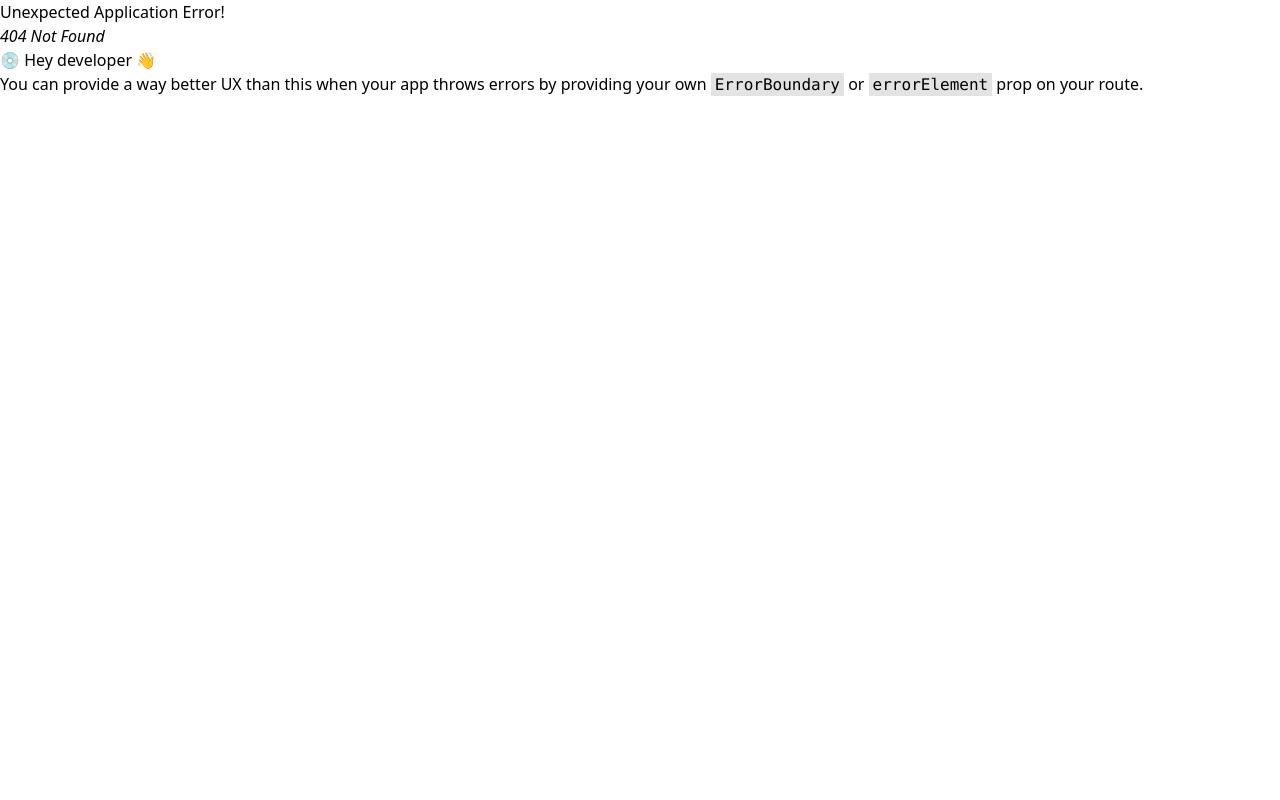
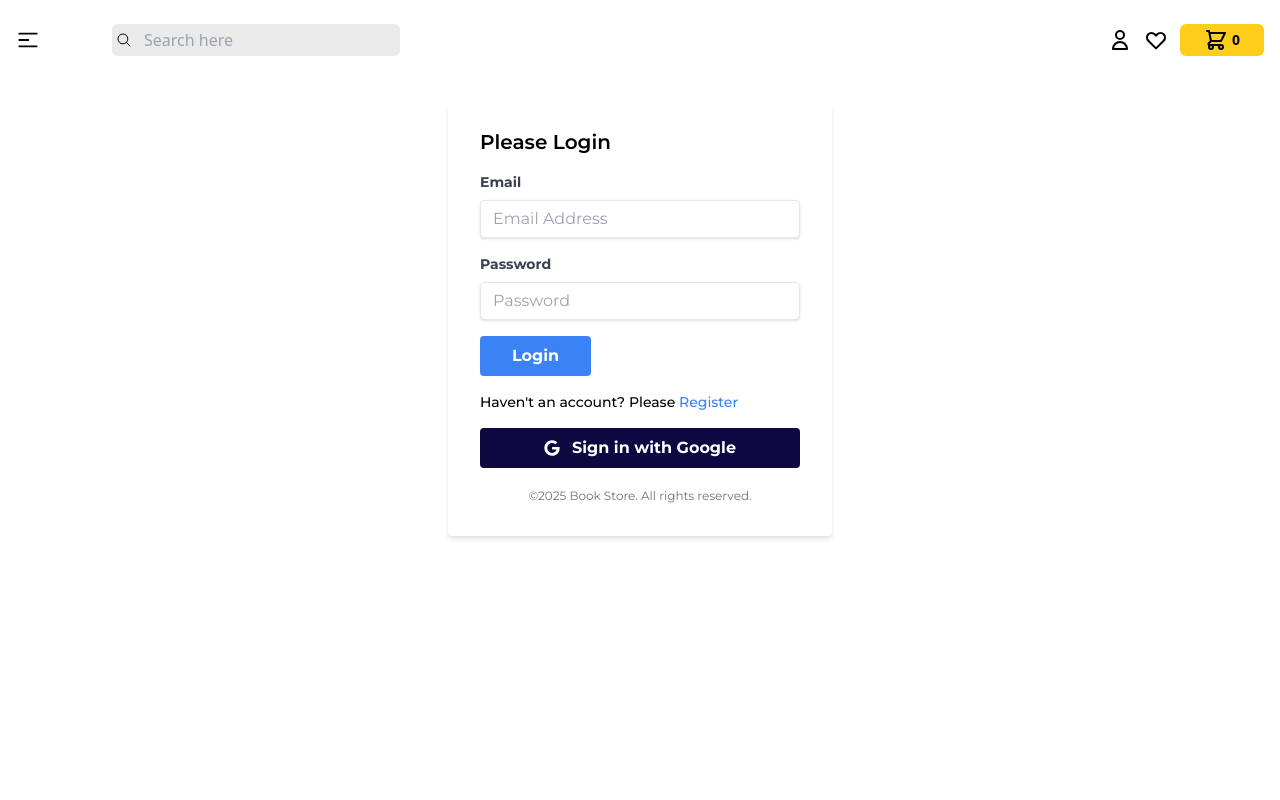
Before and after one commit to mandarliev/bookstore, a React (Vite) app in the folder frontend/: page /login in a window 1280 px wide. Before the commit this address had no page. Shown: the top 800 px of the page. Built offline with nearby package versions, Linux system fonts and the light colour scheme.

Commit message:
Login & Register page

```diff
--- a/frontend/package.json
+++ b/frontend/package.json
@@ -13,6 +13,7 @@
     "react": "^18.3.1",
     "react-click-away-listener": "^2.3.0",
     "react-dom": "^18.3.1",
+    "react-hook-form": "^7.54.2",
     "react-icons": "^5.4.0",
     "react-router-dom": "^7.0.2",
     "swiper": "^11.1.15"
--- /dev/null
+++ b/frontend/src/components/Login.jsx
@@ -0,0 +1,91 @@
+import React, { useState } from "react";
+import { Link } from "react-router-dom";
+import { FaGoogle } from "react-icons/fa";
+import { useForm } from "react-hook-form";
+
+const Login = () => {
+  const [message, setMessage] = useState("");
+  const {
+    register,
+    handleSubmit,
+    watch,
+    formState: { errors },
+  } = useForm();
+
+  const onSubmit = (data) => console.log(data);
+
+  const handleGoogleSignIn = () => {
+    // TODO: Implement Google Sign-In
+  };
+
+  return (
+    <div className="h-[calc(100vh - 120px)] flex justify-center items-center">
+      <div className="w-full max-w-sm mx-auto bg-white shadow-md rounded px-8 pt-6 pb-8 mb-4">
+        <h2 className="text-xl font-semibold mb-4">Please Login</h2>
+        <form onSubmit={handleSubmit(onSubmit)}>
+          <div className="mb-4">
+            <label
+              htmlFor="email"
+              className="block text-gray-700 text-sm font-bold mb-2"
+            >
+              Email
+            </label>
+            <input
+              {...register("email", { required: true })}
+              type="email"
+              name="email"
+              id="email"
+              placeholder="Email Address"
+              className="shadow appearance-none border rounded w-full py-2 px-3 leading-tight focus:outline-none focus:shadow-outline"
+            />
+          </div>
+          <div className="mb-4">
+            <label
+              htmlFor="password"
+              className="block text-gray-700 text-sm font-bold mb-2"
+            >
+              Password
+            </label>
+            <input
+              {...register("password", { required: true })}
+              type="password"
+              name="password"
+              id="password"
+              placeholder="Password"
+              className="shadow appearance-none border rounded w-full py-2 px-3 leading-tight focus:outline-none focus:shadow-outline"
+            />
+          </div>
+          {message && (
+            <p className="text-red-500 text-xs italic mb-3">{message}</p>
+          )}
+          <div>
+            <button className="bg-blue-500 hover:bg-blue-700 text-white font-bold py-2 px-8 rounded focus:outline-none">
+              Login
+            </button>
+          </div>
+        </form>
+        <p className="align-baseline font-medium mt-4 text-sm">
+          Haven't an account? Please{" "}
+          <Link to="/register" className="text-blue-500 hover:text-blue-700 ">
+            Register
+          </Link>
+        </p>
+        {/* Google Sign-In */}
+        <div className="mt-4">
+          <button
+            onClick={handleGoogleSignIn}
+            className="w-full flex flex-wrap gap-1 items-center justify-center bg-secodary hover:bg-blue-700 text-white font-bold py-2 px-4 rounded focus:outline-none"
+          >
+            <FaGoogle className="mr-2 " />
+            Sign in with Google
+          </button>
+        </div>
+        <p className="mt-5 text-center text-gray-500 text-xs">
+          ©2025 Book Store. All rights reserved.
+        </p>
+      </div>
+    </div>
+  );
+};
+
+export default Login;
--- /dev/null
+++ b/frontend/src/components/Register.jsx
@@ -0,0 +1,90 @@
+import React, { useState } from "react";
+import { Link } from "react-router-dom";
+import { FaGoogle } from "react-icons/fa";
+import { useForm } from "react-hook-form";
+
+const Register = () => {
+  const [message, setMessage] = useState("");
+  const {
+    register,
+    handleSubmit,
+    watch,
+    formState: { errors },
+  } = useForm();
+
+  const onSubmit = (data) => console.log(data);
+
+  const handleGoogleSignIn = () => {
+    // TODO: Implement Google Sign-In
+  };
+  return (
+    <div className="h-[calc(100vh - 120px)] flex justify-center items-center">
+      <div className="w-full max-w-sm mx-auto bg-white shadow-md rounded px-8 pt-6 pb-8 mb-4">
+        <h2 className="text-xl font-semibold mb-4">Register</h2>
+        <form onSubmit={handleSubmit(onSubmit)}>
+          <div className="mb-4">
+            <label
+              htmlFor="email"
+              className="block text-gray-700 text-sm font-bold mb-2"
+            >
+              Email
+            </label>
+            <input
+              {...register("email", { required: true })}
+              type="email"
+              name="email"
+              id="email"
+              placeholder="Email Address"
+              className="shadow appearance-none border rounded w-full py-2 px-3 leading-tight focus:outline-none focus:shadow-outline"
+            />
+          </div>
+          <div className="mb-4">
+            <label
+              htmlFor="password"
+              className="block text-gray-700 text-sm font-bold mb-2"
+            >
+              Password
+            </label>
+            <input
+              {...register("password", { required: true })}
+              type="password"
+              name="password"
+              id="password"
+              placeholder="Password"
+              className="shadow appearance-none border rounded w-full py-2 px-3 leading-tight focus:outline-none focus:shadow-outline"
+            />
+          </div>
+          {message && (
+            <p className="text-red-500 text-xs italic mb-3">{message}</p>
+          )}
+          <div>
+            <button className="bg-blue-500 hover:bg-blue-700 text-white font-bold py-2 px-8 rounded focus:outline-none">
+              Login
+            </button>
+          </div>
+        </form>
+        <p className="align-baseline font-medium mt-4 text-sm">
+          Have an account? Please{" "}
+          <Link to="/login" className="text-blue-500 hover:text-blue-700 ">
+            Login
+          </Link>
+        </p>
+        {/* Google Sign-In */}
+        <div className="mt-4">
+          <button
+            onClick={handleGoogleSignIn}
+            className="w-full flex flex-wrap gap-1 items-center justify-center bg-secodary hover:bg-blue-700 text-white font-bold py-2 px-4 rounded focus:outline-none"
+          >
+            <FaGoogle className="mr-2 " />
+            Sign in with Google
+          </button>
+        </div>
+        <p className="mt-5 text-center text-gray-500 text-xs">
+          ©2025 Book Store. All rights reserved.
+        </p>
+      </div>
+    </div>
+  );
+};
+
+export default Register;
```
Also changed, not shown: frontend/src/routers/router.jsx (+10 -0 lines), 1 other file (tests, documents, lock files or other folders).
